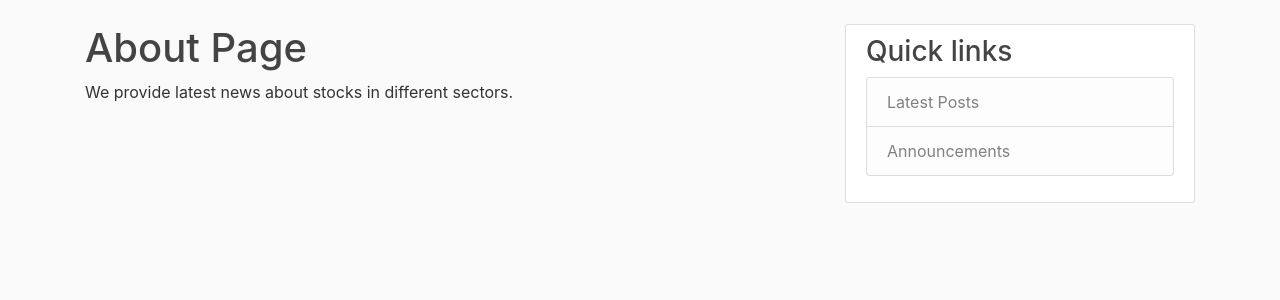
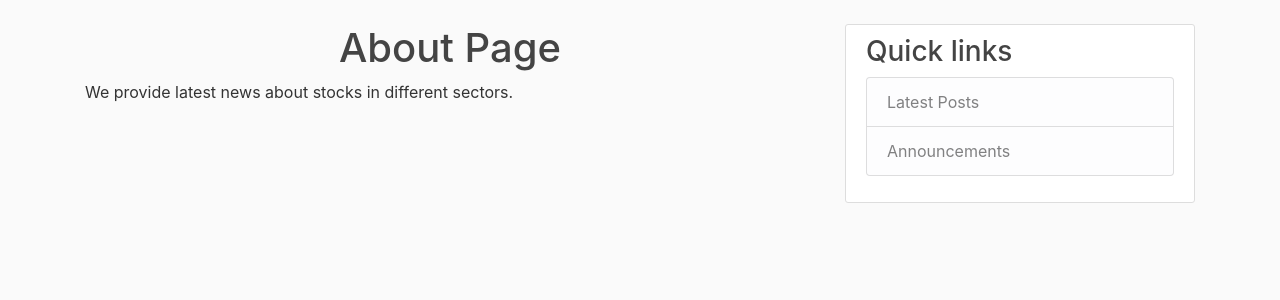
Before and after one commit to avacadomeow/DjangoBlog, a Django app: page /blog/about/ in a window 1280 px wide. Shown: the part 56-356 px from the top of the page. Run offline with Django 5.2, Linux system fonts and the light colour scheme; some libraries are stand-ins or nearby versions.

Commit message:
Modified_about

```diff
--- a/blog/templates/blog/about.html
+++ b/blog/templates/blog/about.html
@@ -1,5 +1,5 @@
 {% extends 'blog/base.html' %}
 {% block content %}
-    <h1>About Page</h1>
+    <h1 style="text-align: center;">About Page</h1>
     <p>We provide latest news about stocks in  different sectors.</p>
 {% endblock content %}
```
